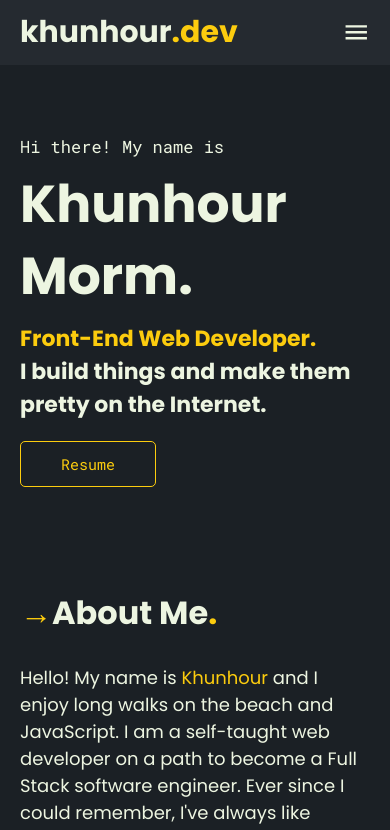
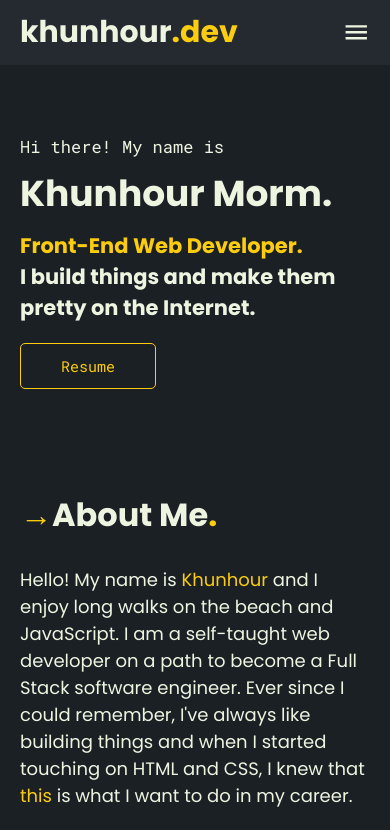
Before and after one commit to khunhour/portfolio, a React (Create React App) app: page / in a window 390 px wide. Shown: the top 830 px of the page. Built offline with nearby package versions, Linux system fonts and the light colour scheme.

Commit message:
change font size of hero 550px screen

```diff
--- a/src/components/Contacts/Contacts.css
+++ b/src/components/Contacts/Contacts.css
@@ -11,7 +11,7 @@
 	display: flex;
 	align-items: center;
 	gap: 10px;
-	margin-bottom: 10px;
+	margin-bottom: 15px;
 }
 
 .contact a {
--- a/src/components/Hero/Hero.css
+++ b/src/components/Hero/Hero.css
@@ -12,11 +12,12 @@
 
 @media (max-width: 500px) {
 	.name {
-		font-size: 52px;
+		font-size: 36px;
+		line-height: 52px;
 	}
 
 	#home h1 {
-		font-size: 22px;
+		font-size: 21px;
 	}
 	#home .mono {
 		font-size: 17px;
```
